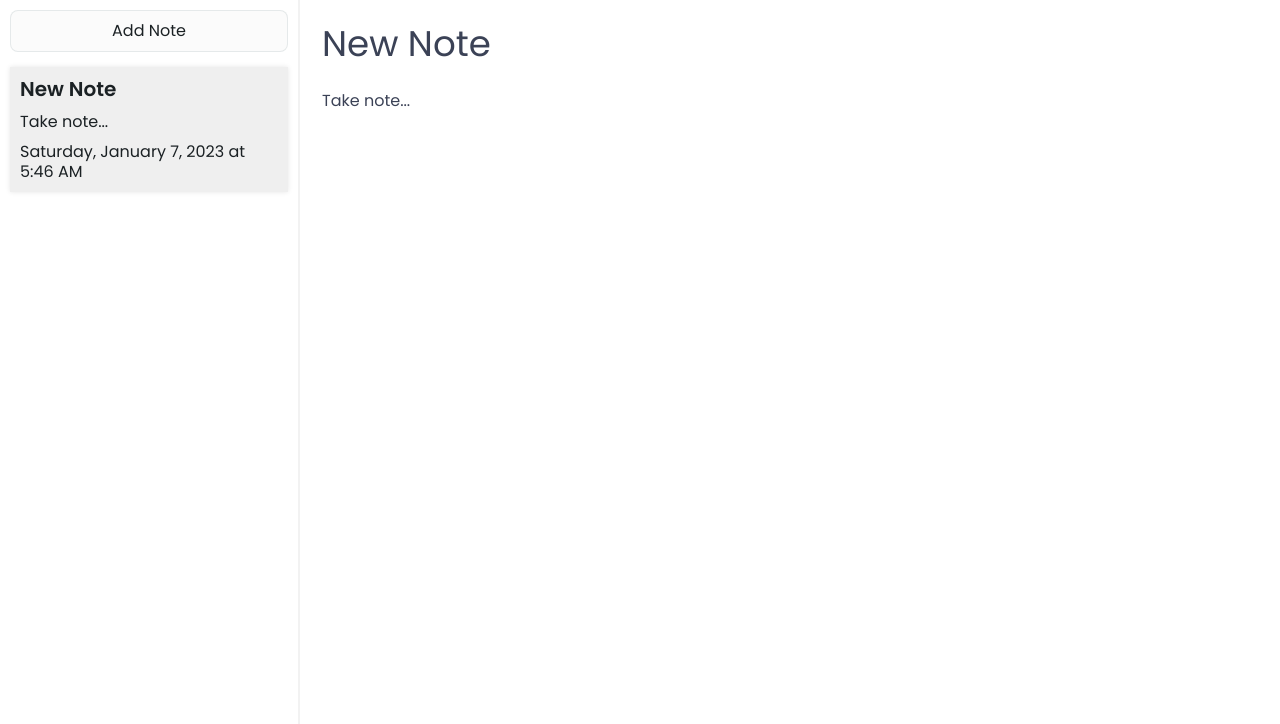
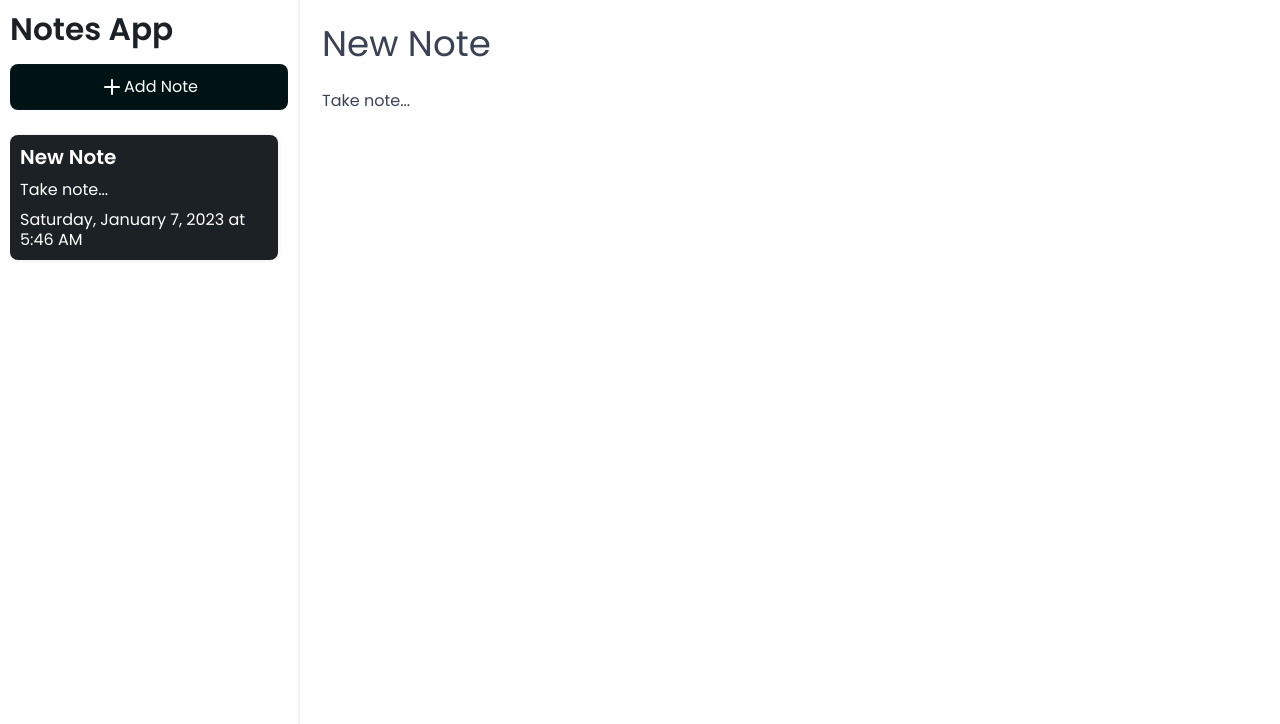
Before and after one commit to nagoev-alim/npp-notes-app-04-vanilla, a website built with Vite: page index.html in a window 1280 px wide. Both pictures are taken after a click on the button "Add Note". Shown: the top 724 px of the page. Built offline with nearby package versions, Linux system fonts and the light colour scheme.

Commit message:
Move classes to new folder, add preview

```diff
--- /dev/null
+++ b/classes/App.js
@@ -0,0 +1,85 @@
+import View from './View.js';
+import Storage from './Storage.js';
+
+/**
+ * @class App
+ */
+export default class App {
+  constructor(root) {
+    this.notes = [];
+    this.activeNote = null;
+    this.view = new View(root, this._handlers());
+
+    this._refresh();
+  }
+
+  /**
+   * @function _handlers
+   * @returns {{onEdit: onEdit, onDelete: onDelete, onAdd: onAdd, onSelect: onSelect}}
+   * @private
+   */
+  _handlers = () => ({
+    // Add note
+    onAdd: () => {
+      Storage.set({
+        title: 'New Note',
+        body: 'Take note...',
+      });
+
+      this._refresh();
+    },
+    // Select note
+    onSelect: noteId => {
+      this._setActive(this.notes.find(({ id }) => id === noteId));
+    },
+    // Edit note
+    onEdit: (title, body) => {
+      Storage.set({
+        id: this.activeNote.id,
+        title,
+        body,
+      });
+
+      this._refresh();
+    },
+    // Delete note
+    onDelete: noteId => {
+      Storage.delete(noteId);
+      this._refresh();
+    },
+  });
+
+  /**
+   * @function _refresh - Refresh UI
+   * @private
+   */
+  _refresh = () => {
+    const notes = Storage.get();
+    this._set(notes);
+
+    if (notes.length > 0) {
+      this._setActive(notes[0]);
+    }
+  };
+
+  /**
+   * @function _set - Set notes
+   * @param notes
+   * @private
+   */
+  _set = (notes) => {
+    this.notes = notes;
+    this.view.renderList(notes);
+    this.view.updatePreview(notes.length > 0);
+  };
+
+  /**
+   * @function _setActive - Add class to active note
+   * @param note
+   * @private
+   */
+  _setActive = (note) => {
+    this.activeNote = note;
+    this.view.updateNote(note);
+  };
+}
--- a/modules/app/LocalStorage.js
+++ b/classes/Storage.js
@@ -1,21 +1,24 @@
-import { uid } from '../uid.js';
+import { uid } from '../modules/uid.js';
 
-export default class LocalStorage {
+/**
+ * @class Storage
+ */
+export default class Storage {
   /**
-   * @function storageGet - Get data from local storage
+   * @function get - Get data from local storage
    * @returns {any|*[]}
    */
-  static storageGet = () => {
+  static get = () => {
     return JSON.parse(localStorage.getItem('notes')) || []
       .sort((a, b) => new Date(a.updated) > new Date(b.updated) ? -1 : 1);
   };
 
   /**
-   * @function storageSet - Set data to local storage
+   * @function set - Set data to local storage
    * @param note
    */
-  static storageSet = (note) => {
-    const notes = LocalStorage.storageGet();
+  static set = (note) => {
+    const notes = Storage.get();
     const existingNote = notes.find(({ id }) => id === note.id);
 
     if (existingNote) {
@@ -32,11 +35,10 @@ export default class LocalStorage {
   };
 
   /**
-   * @function storageDelete - Delete item from local storage
+   * @function delete - Delete item from local storage
    * @param noteId
    */
-  static storageDelete = (noteId) => {
-    const notes = LocalStorage.storageGet().filter(({ id }) => id !== noteId);
-    localStorage.setItem('notes', JSON.stringify(notes));
+  static delete = (noteId) => {
+    localStorage.setItem('notes', JSON.stringify(Storage.get().filter(({ id }) => id !== noteId)));
   };
 }
--- a/modules/app/View.js
+++ b/classes/View.js
@@ -1,43 +1,53 @@
+/**
+ * @class View
+ */
+import feather from 'feather-icons';
+
 export default class View {
   constructor(root, { onSelect, onAdd, onEdit, onDelete } = {}) {
+    // Props
     this.root = root;
     this.onSelect = onSelect;
     this.onAdd = onAdd;
     this.onEdit = onEdit;
     this.onDelete = onDelete;
-
-    // Render Skeleton
+    // Render HTML
     this.root.innerHTML = `
       <div class='sidebar'>
-        <button data-button=''>Add Note</button>
+        <h3>Notes App</h3>
+        <button data-button=''>${feather.icons.plus.toSvg()}Add Note</button>
         <ul data-notes=''></ul>
       </div>
       <div class='preview'>
         <input type='text' placeholder='Enter a title' data-input=''>
         <textarea data-textarea=''></textarea>
       </div>
+      <button class='more' data-menu=''>${feather.icons['more-vertical'].toSvg()}</button>
     `;
-
-    const DOM = {
+    // Query selectors
+    this.DOM = {
       button: this.root.querySelector('[data-button]'),
       input: this.root.querySelector('[data-input]'),
       textarea: this.root.querySelector('[data-textarea]'),
+      menu: this.root.querySelector('[data-menu]'),
     };
+    // Events Listeners
+    this.DOM.button.addEventListener('click', () => this.onAdd());
+    this.DOM.menu.addEventListener('click', () => {
+      document.querySelector('.sidebar').classList.toggle('is-open');
+    });
 
-    // Events
-    DOM.button.addEventListener('click', () => this.onAdd());
-
-    [DOM.input, DOM.textarea].forEach(field => {
+    [this.DOM.input, this.DOM.textarea].forEach(field => {
       field.addEventListener('blur', () => {
-        this.onEdit(DOM.input.value.trim(), DOM.textarea.value.trim());
+        this.onEdit(this.DOM.input.value.trim(), this.DOM.textarea.value.trim());
       });
     });
 
-    this.updateNotePreview(false);
+    this.updatePreview(false);
   }
 
   /**
-   * @function _createSideItem
+   * @function _create
    * @param id
    * @param title
    * @param body
@@ -45,29 +55,29 @@ export default class View {
    * @returns {string}
    * @private
    */
-  _createSideItem = (id, title, body, updated) => {
+  _create = (id, title, body, updated) => {
     return `
       <li data-note-id='${id}'>
         <h3 class='h5'>${title}</h3>
         <p>${body.substring(0, 60)} ${body.length > 60 ? '...' : ''}</p>
-        <span>${updated.toLocaleString(undefined, { dateStyle: 'full', timeStyle: 'short' })}</span>
+        <span>${updated.toLocaleString('en-US', { dateStyle: 'full', timeStyle: 'short' })}</span>
       </li>`;
   };
 
   /**
-   * @function updateNoteList
+   * @function renderList
    * @param data
    */
-  updateNoteList = (data) => {
+  renderList = (data) => {
     const notes = this.root.querySelector('[data-notes]');
+
     notes.innerHTML = '';
 
     for (const { id, title, body, updated } of data) {
-      const html = this._createSideItem(id, title, body, new Date(updated));
+      const html = this._create(id, title, body, new Date(updated));
       notes.insertAdjacentHTML('beforeend', html);
     }
 
-    // Add select/delete events for each list item
     notes.querySelectorAll('li').forEach(note => {
       const id = note.dataset.noteId;
 
@@ -84,21 +94,23 @@ export default class View {
   };
 
   /**
-   * @function updateActiveNote -
+   * @function updateNote -
    * @param note
    */
-  updateActiveNote = ({ title, body, id }) => {
-    this.root.querySelector('[data-input]').value = title;
-    this.root.querySelector('[data-textarea]').value = body;
+  updateNote = ({ title, body, id }) => {
+    this.DOM.input.value = title;
+    this.DOM.textarea.value = body;
+    // this.root.querySelector('[data-input]').value = title;
+    // this.root.querySelector('[data-textarea]').value = body;
     this.root.querySelectorAll('li').forEach(note => note.classList.remove('selected'));
     this.root.querySelector(`li[data-note-id="${id}"]`).classList.add('selected');
   };
 
   /**
-   * @function updateNotePreview
+   * @function updatePreview
    * @param visible
    */
-  updateNotePreview = (visible) => {
+  updatePreview = (visible) => {
     this.root.querySelector('.preview').style.visibility = visible ? 'visible' : 'hidden';
   };
 }
--- a/index.js
+++ b/index.js
@@ -1,18 +1,14 @@
 // ⚡️ Import Styles
 import feather from 'feather-icons';
 import './style.scss';
-import LocalStorage from './modules/app/LocalStorage.js';
-import View from './modules/app/View.js';
-import Model from './modules/app/Model.js';
+import App from './classes/App.js';
 
 // ⚡️ Render Skeleton
 document.querySelector('#app').innerHTML = `
 <div class='app-container'>
   <div class='notes'></div>
-
   <a class='app-author' href='https://github.com/nagoev-alim' target='_blank'>${feather.icons.github.toSvg()}</a>
 </div>`;
 
 // ⚡️ Class instance
-const root = document.querySelector('.notes');
-const app = new Model(root);
+new App(document.querySelector('.notes'));
--- a/modules/app/Model.js
+++ /dev/null
@@ -1,69 +0,0 @@
-import View from './View.js';
-import LocalStorage from './LocalStorage.js';
-
-export default class Model {
-  constructor(root) {
-    this.notes = [];
-    this.activeNote = null;
-    this.view = new View(root, this._handlers());
-
-    this._refreshNotes();
-  }
-
-  /**
-   * @function
-   * @returns {{onEdit: onEdit, onDelete: onDelete, onAdd: onAdd, onSelect: onSelect}}
-   * @private
-   */
-  _handlers = () => {
-    return {
-      onSelect: noteId => {
-        const note = this.notes.find(({ id }) => id === noteId);
-        this._setActiveNote(note);
-      },
-      onAdd: () => {
-        const note = {
-          title: 'New Note',
-          body: 'Take note...',
-        };
-
-        LocalStorage.storageSet(note);
-        this._refreshNotes();
-      },
-      onEdit: (title, body) => {
-        LocalStorage.storageSet({
-          id: this.activeNote.id,
-          title,
-          body,
-        });
-
-        this._refreshNotes();
-      },
-      onDelete: noteId => {
-        LocalStorage.storageDelete(noteId);
-        this._refreshNotes();
-      },
-    };
-  };
-
-  _refreshNotes = () => {
-    const notes = LocalStorage.storageGet();
-    this._setNotes(notes);
-
-    if (notes.length > 0) {
-      this._setActiveNote(notes[0]);
-    }
-  };
-
-  _setNotes = (notes) => {
-    this.notes = notes;
-    console.log(notes);
-    this.view.updateNoteList(notes);
-    this.view.updateNotePreview(notes.length > 0);
-  };
-
-  _setActiveNote = (note) => {
-    this.activeNote = note;
-    this.view.updateActiveNote(note);
-  };
-}
--- a/style.scss
+++ b/style.scss
@@ -16,6 +16,7 @@
   display: flex;
   align-items: center;
   justify-content: center;
+  z-index: 20;
 }
 
 .app-container {
@@ -26,16 +27,12 @@
 
 .notes {
   display: grid;
-  grid-template-columns: 300px 1fr;
-  display: grid;
   align-items: flex-start;
-  //gap: var(--gap);
-  //padding: 20px;
-  //background-color: #fff;
-  //box-shadow: 0 0 5px rgba(0, 0, 0, 0.05), 0 25px 35px rgba(0, 0, 0, 0.03);
-  //border-radius: 8px;
-  //max-width: 400px;
-  //width: 100%;
+  min-height: 100vh;
+
+  @media (min-width: 768px) {
+    grid-template-columns: 300px 1fr;
+  }
 
   .sidebar {
     min-height: 100vh;
@@ -45,25 +42,56 @@
     align-items: flex-start;
     gap: var(--gap);
     padding: 10px;
+    position: fixed;
+    transform: translateX(-100%);
+    transition: transform 0.25s var(--ease-2);
+    background-color: #fff;
+    width: 100%;
+
+    @media (min-width: 768px) {
+      position: static;
+      transform: translateX(0%);
+    }
+
+    &.is-open {
+      transform: translateX(0%);
+      z-index: 2;
+
+      @media (min-width: 768px) {
+        position: static;
+        transform: translateX(0%);
+      }
+    }
 
     button {
       width: 100%;
+      background-color: #001314;
+      color: #fff;
     }
 
     ul {
       display: grid;
       gap: var(--gap);
       width: 100%;
+      max-height: calc(100vh - 96px);
+      overflow: auto;
+      padding-top: 10px;
+      padding-bottom: 10px;
+      padding-right: 10px;
     }
 
     li {
+      cursor: pointer;
       padding: 10px;
       width: 100%;
-      box-shadow: 0 0 5px rgba(0, 0, 0, 0.1);
+      box-shadow: 0 0 5px rgba(0, 19, 20, 0.1);
       display: grid;
       gap: 10px;
+      border-radius: 8px;
+
       &.selected {
-        background-color: var(--bcs-grey-3);
+        background-color: var(--bcp-grey);
+        color: #fff;
       }
     }
   }
@@ -89,4 +117,22 @@
       min-height: inherit;
     }
   }
+
+  .more {
+    position: fixed;
+    bottom: 30px;
+    left: 30px;
+    border-radius: var(--radius-round);
+    width: 60px;
+    height: 60px;
+    z-index: 3;
+
+    @media (min-width: 768px) {
+      display: none;
+    }
+  }
+
+  svg {
+    pointer-events: none;
+  }
 }
```
Also changed, not shown: README.md, assets/images/preview01.png (added), assets/images/preview02.png (added), assets/images/preview03.png (added).
